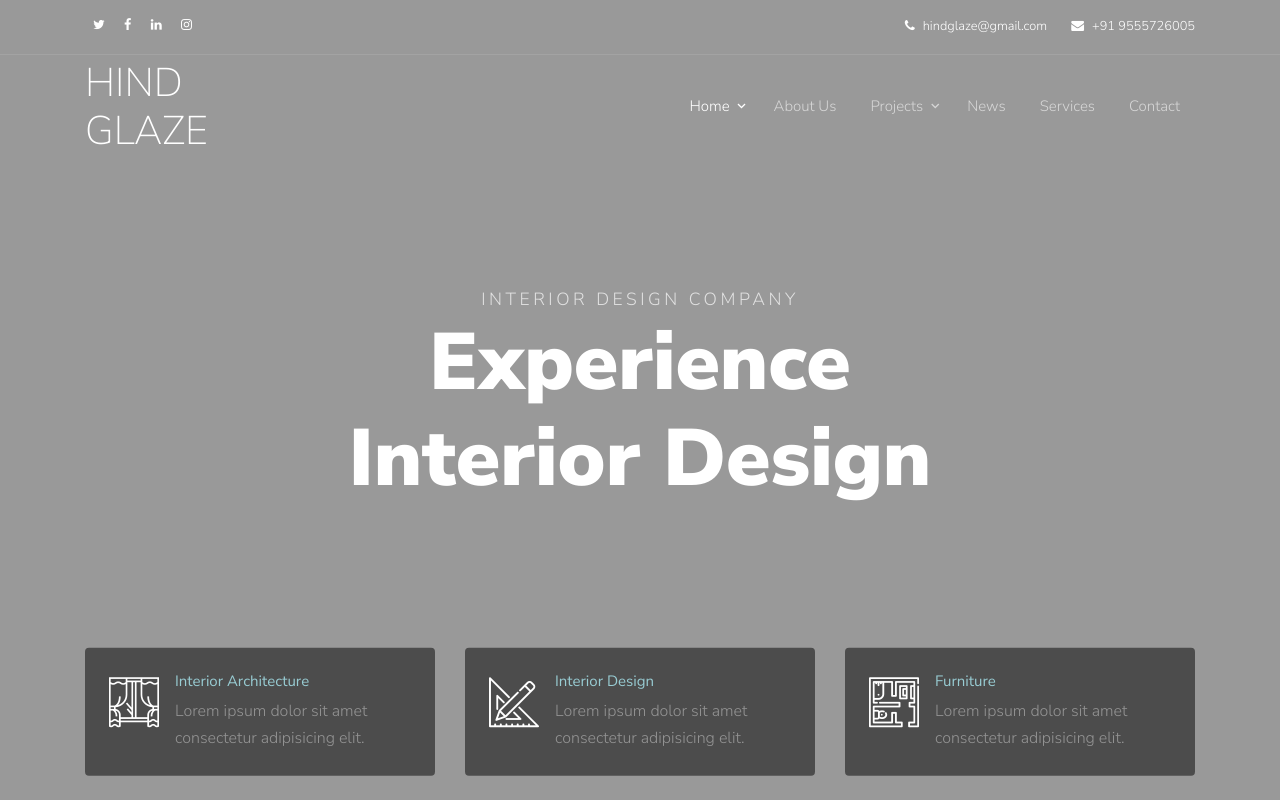
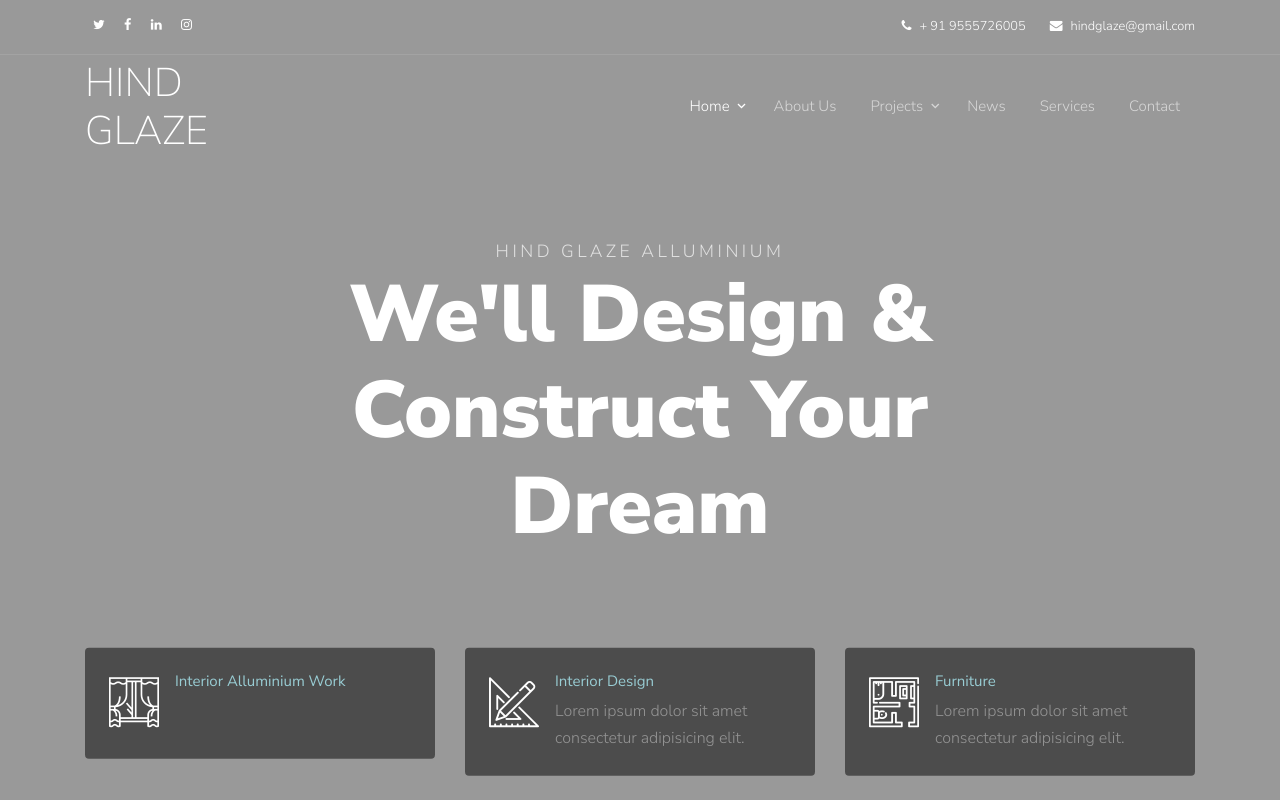
Before and after one commit to iamshubhamupadhyay/HindGlaze, a plain HTML site: page index.html in a window 1280 px wide. Shown: the top 803 px of the page. Drawn offline with Linux system fonts and the light colour scheme; files whose address does not match are found by name.

Commit message:
Update index.html

```diff
--- a/index.html
+++ b/index.html
@@ -50,11 +50,11 @@
               <div class="d-flex ml-auto">
                 <a href="#" class="d-flex align-items-center ml-auto mr-4">
                   <span class="icon-phone mr-2"></span>
-                  <span class="d-none d-md-inline-block">hindglaze@gmail.com</span>
+                  <span class="d-none d-md-inline-block">+ 91 9555726005</span>
                 </a>
                 <a href="#" class="d-flex align-items-center">
                   <span class="icon-envelope mr-2"></span>
-                  <span class="d-none d-md-inline-block">+91 9555726005</span>
+                  <span class="d-none d-md-inline-block">hindglaze@gmail.com</span>
                 </a>
               </div>
             </div>
@@ -114,8 +114,8 @@
       <div class="container">
         <div class="row align-items-center text-center justify-content-center">
           <div class="col-md-8">
-            <span class="sub-text">Interior Design Company</span>
-            <h1>Experience Interior Design</h1>
+            <span class="sub-text">Hind Glaze Alluminium </span>
+            <h1>We'll Design & Construct Your Dream </h1>
           </div>
         </div>
       </div>
@@ -130,8 +130,8 @@
                 <span class="icon flaticon-window font-weight-light h2"></span>
               </div>
               <div class="text">
-                <h3>Interior Architecture</h3>
-                <p>Lorem ipsum dolor sit amet consectetur adipisicing elit.</p>
+                <h3>Interior Alluminium Work</h3>
+                <p></p>
               </div>
             </a>
           </div>
```
